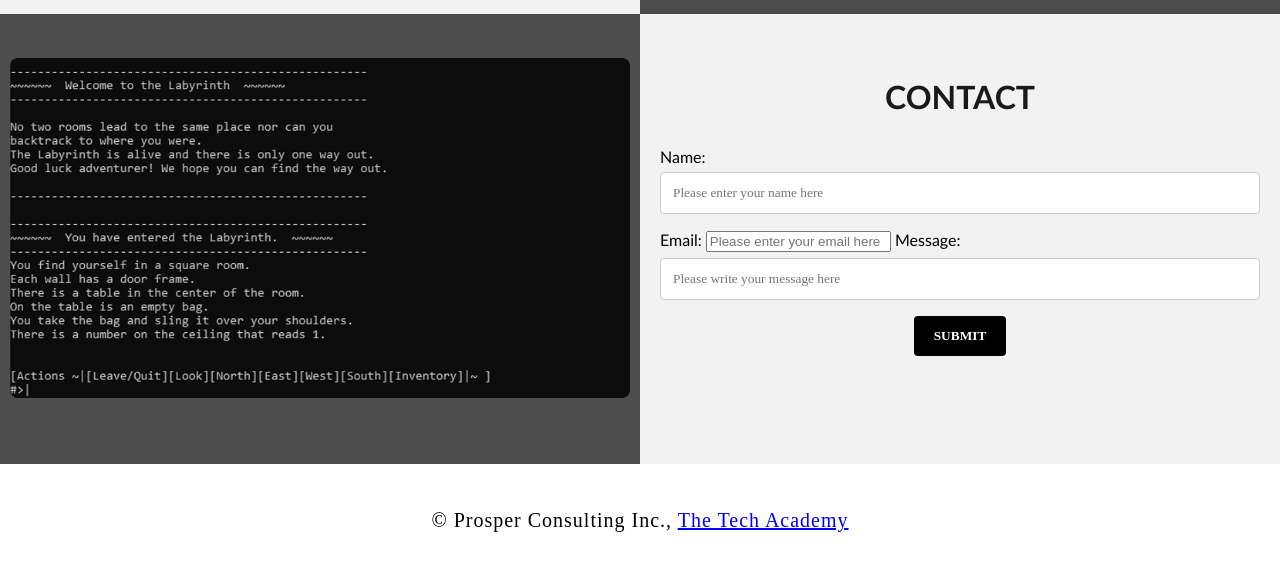
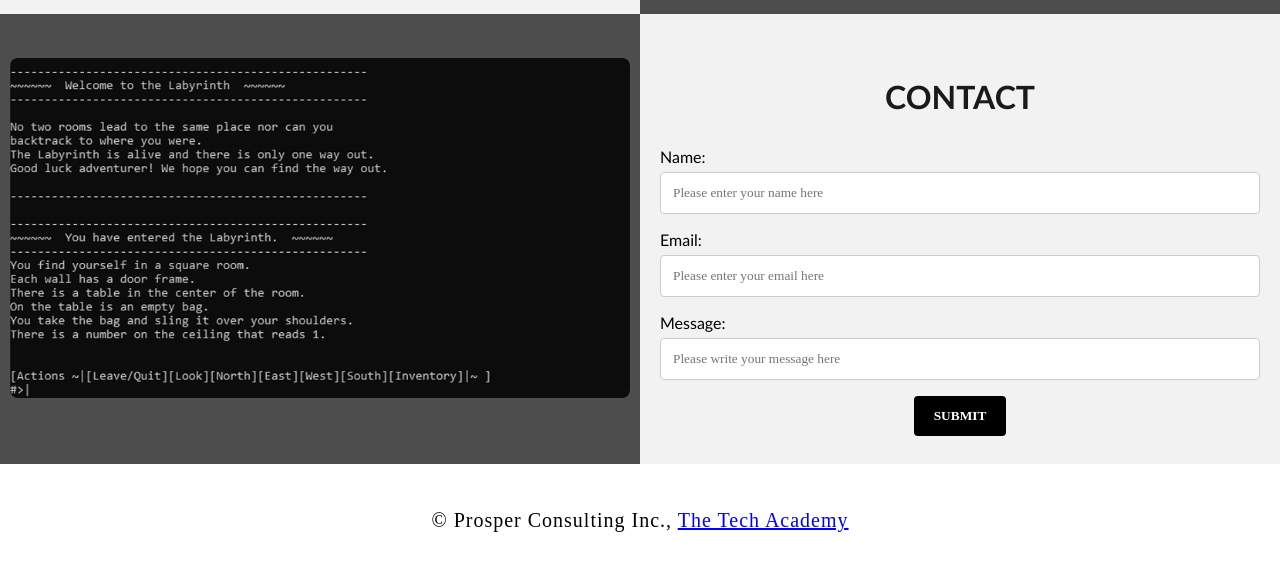
Before and after one commit to JasonAlkain/Student_Portfolio, a plain HTML site: page index.html in a window 1280 px wide. Shown: the part 1164-1734 px from the top of the page. Drawn offline with Linux system fonts and the light colour scheme.

Commit message:
Update portfolio.css

```diff
--- a/stylesheet/portfolio.css
+++ b/stylesheet/portfolio.css
@@ -402,7 +402,8 @@ footer {
 
 /* input[type=text] targets all text input sections of the contact form */
 
-input[type=text] {
+input[type=text],
+input[type=email] {
     width: 100%;
     /* Each input box covers the full width of the container */
     padding: 12px;
```
